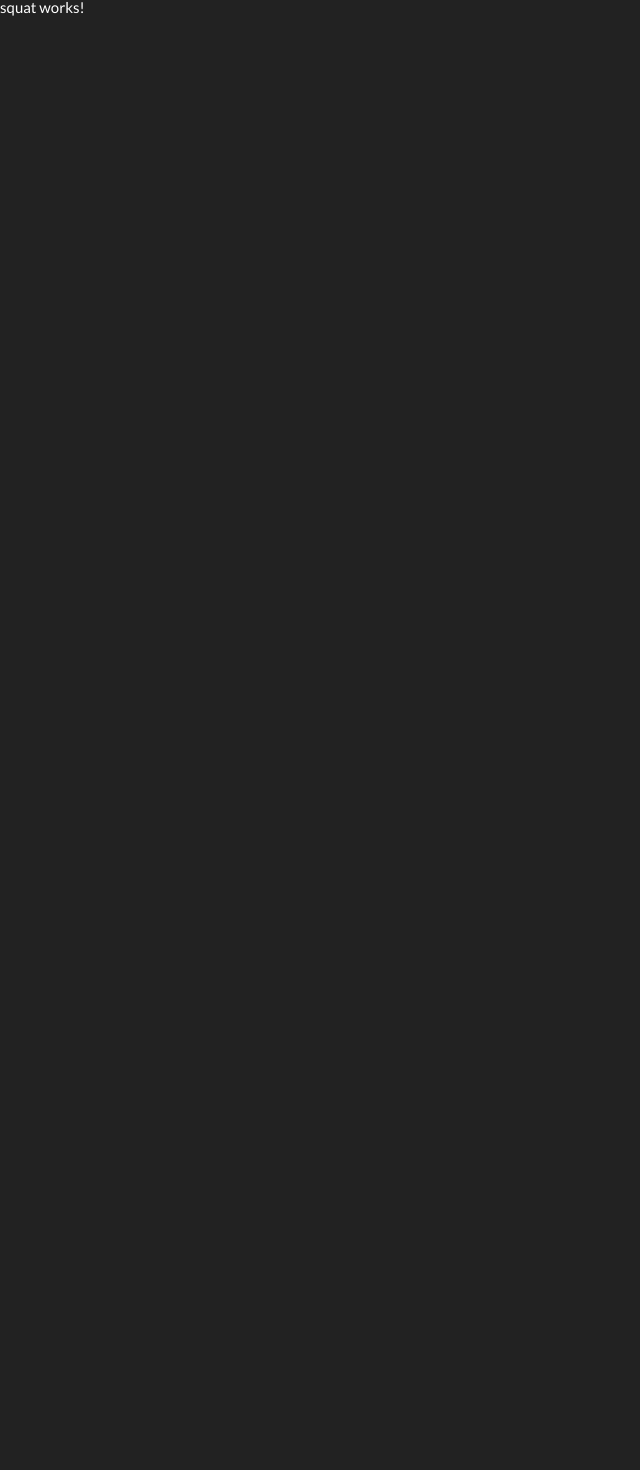
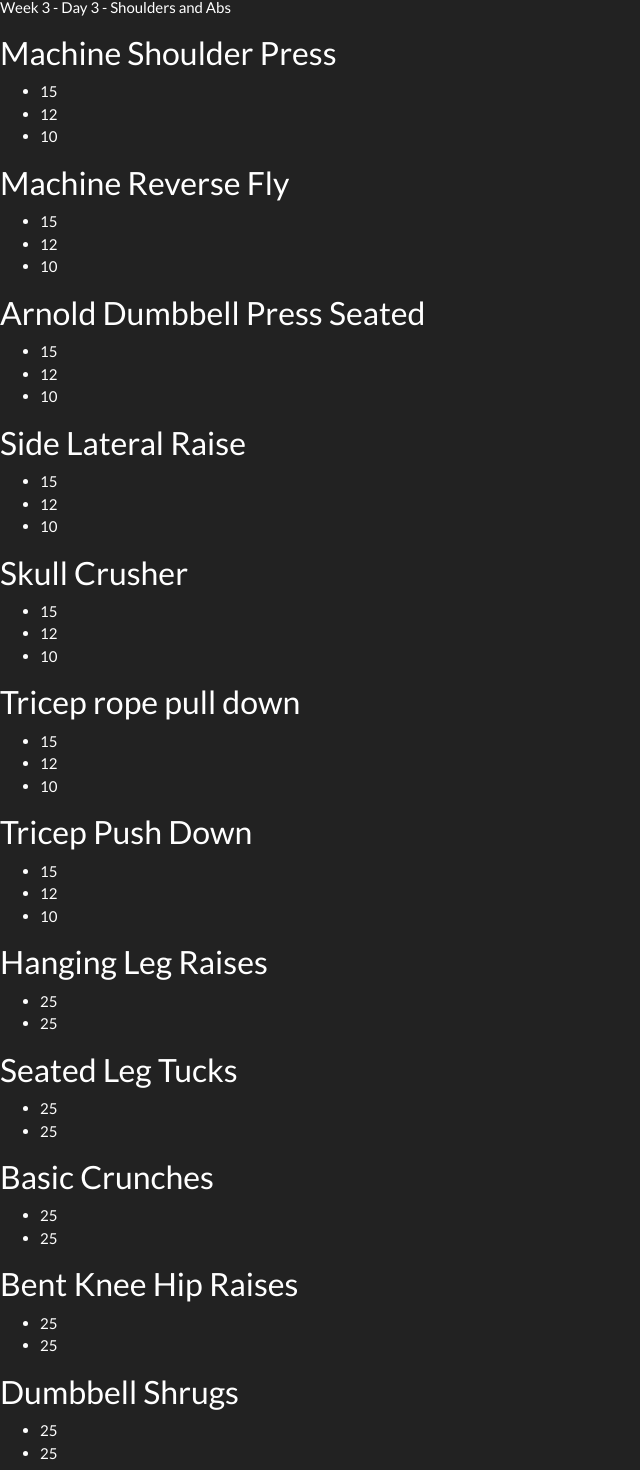
Before and after one commit to bhargavjulaganti/LearningAngular, an Angular app in the folder my-app/: page /squats in a window 1280 px wide. Shown: the part 75-1545 px from the top of the page, without its empty margins (0-640 px from the left). Before the commit the page ends 800 px from the top, so only its background shows below. Built offline with nearby package versions, Linux system fonts and the light colour scheme.

Commit message:
Adding workout

```diff
--- a/my-app/src/app/squat/squat.component.html
+++ b/my-app/src/app/squat/squat.component.html
@@ -1,3 +1,81 @@
 <p>
-  squat works!
+  Week 3 - Day 3 - Shoulders and Abs
 </p>
+<h3>Machine Shoulder Press</h3>
+<ul>
+  <li>15</li>
+  <li>12</li>
+  <li>10</li>
+</ul>
+
+<h3>Machine Reverse Fly</h3>
+<ul>
+  <li>15</li>
+  <li>12</li>
+  <li>10</li>
+</ul>
+
+<h3>Arnold Dumbbell Press Seated</h3>
+<ul>
+  <li>15</li>
+  <li>12</li>
+  <li>10</li>
+</ul>
+
+<h3>Side Lateral Raise</h3>
+<ul>
+  <li>15</li>
+  <li>12</li>
+  <li>10</li>
+</ul>
+
+<h3>Skull Crusher</h3>
+<ul>
+  <li>15</li>
+  <li>12</li>
+  <li>10</li>
+</ul>
+
+<h3>Tricep rope pull down</h3>
+<ul>
+  <li>15</li>
+  <li>12</li>
+  <li>10</li>
+</ul>
+
+<h3>Tricep Push Down</h3>
+<ul>
+  <li>15</li>
+  <li>12</li>
+  <li>10</li>
+</ul>
+
+<h3>Hanging Leg Raises</h3>
+<ul>
+  <li>25</li>
+  <li>25</li>
+</ul>
+
+<h3>Seated Leg Tucks</h3>
+<ul>
+  <li>25</li>
+  <li>25</li>
+</ul>
+
+<h3>Basic Crunches</h3>
+<ul>
+  <li>25</li>
+  <li>25</li>
+</ul>
+
+<h3>Bent Knee Hip Raises</h3>
+<ul>
+  <li>25</li>
+  <li>25</li>
+</ul>
+
+<h3>Dumbbell Shrugs</h3>
+<ul>
+  <li>25</li>
+  <li>25</li>
+</ul>
```
